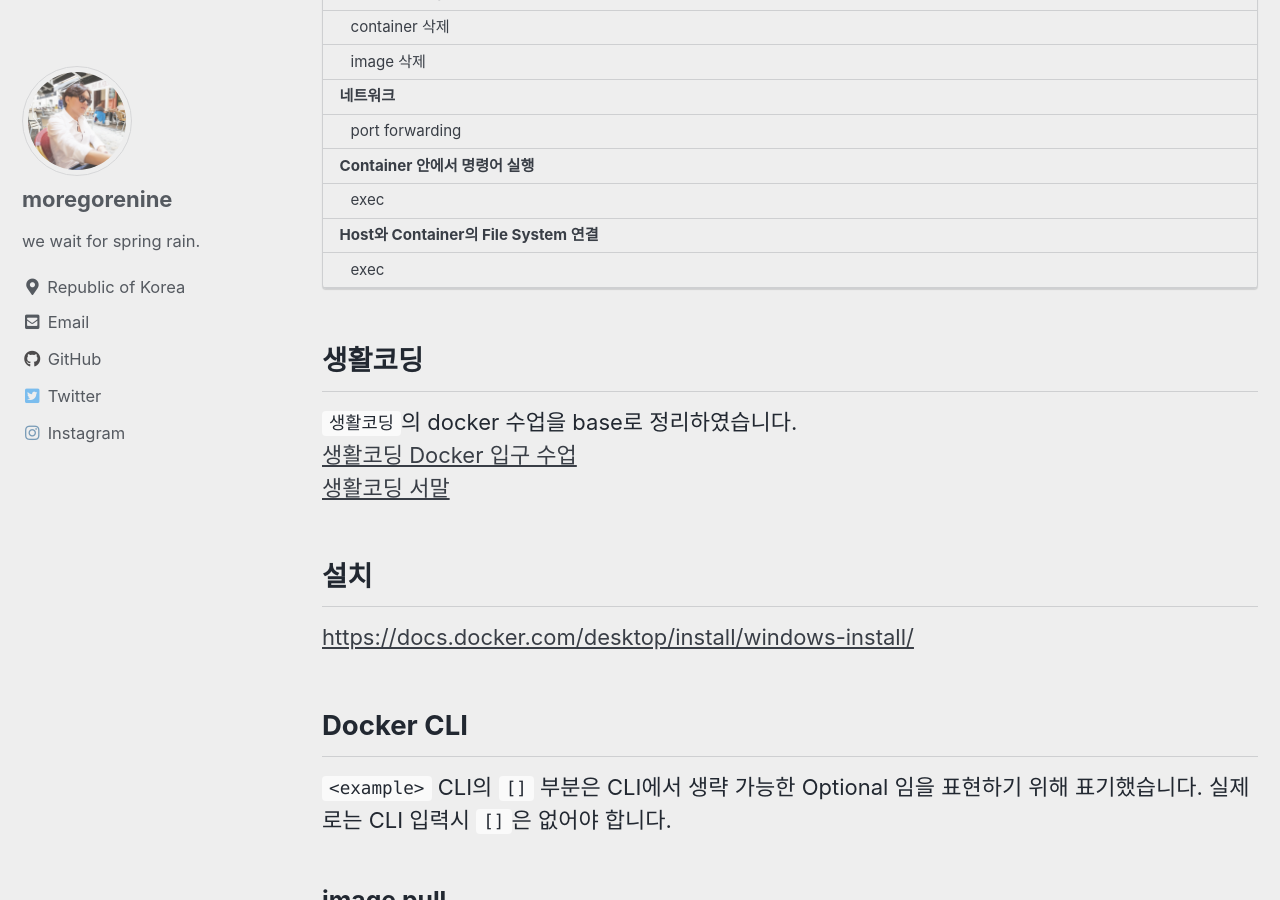
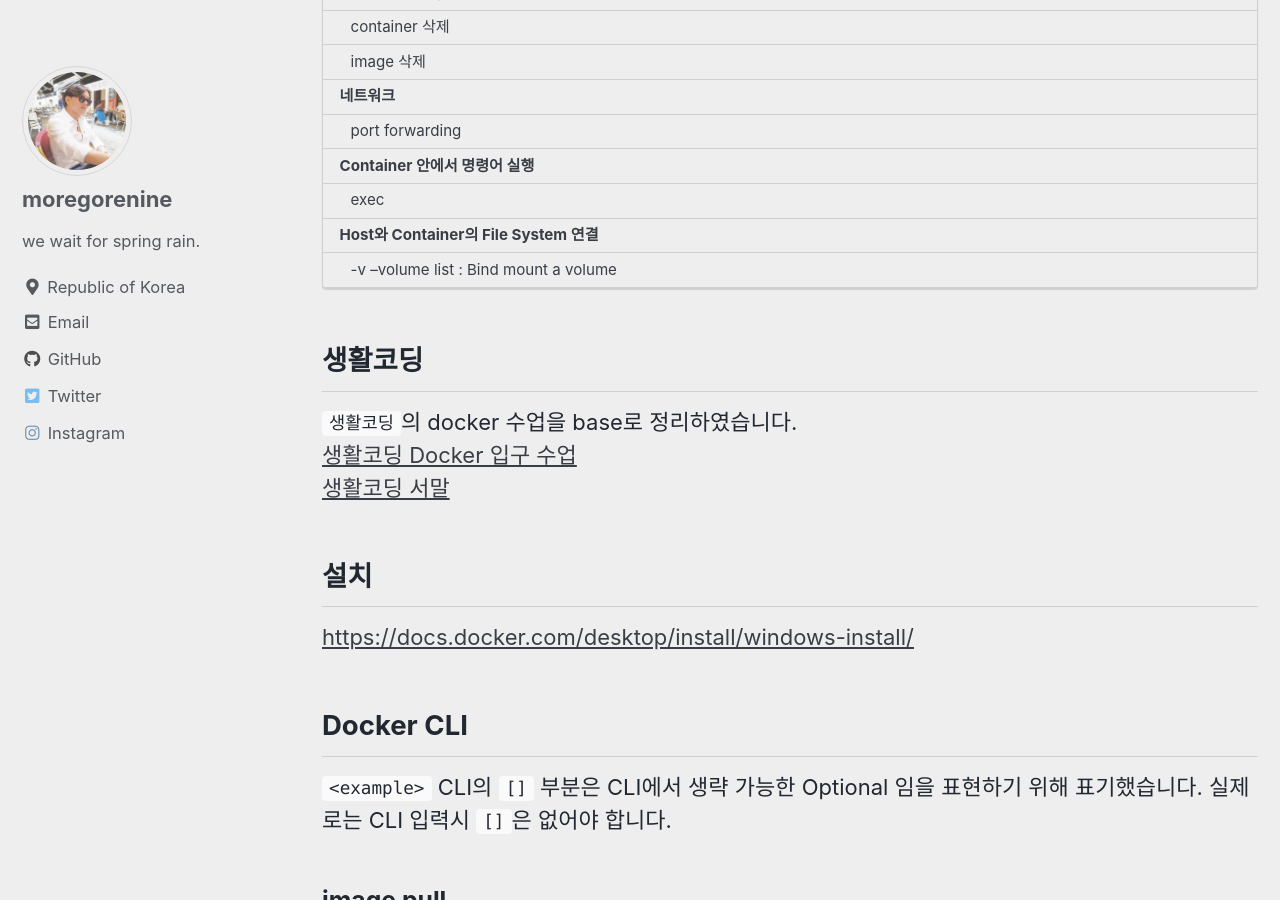
Before and after one commit to moregorenine/moregorenine.github.io, a Jekyll site: the page built from _posts/docker/2023-5-4-docker.md, in a window 1280 px wide and 900 px high, scrolled down 545 px. Built offline with Jekyll 4.4.1, drawn with Linux system fonts in a browser that asks for light colours; cached includes are drawn as plain includes; comment, search, counter and statistics services are not loaded; some of the changed text lies outside the part shown.

Commit message:
Update 2023-5-4-docker.md

````diff
--- a/_posts/docker/2023-5-4-docker.md
+++ b/_posts/docker/2023-5-4-docker.md
@@ -116,7 +116,7 @@ docker exec [-it] ws1 /bin/bash
 ```
 
 ## Host와 Container의 File System 연결
-### exec
+### `-v` --volume list : Bind mount a volume
 ```sh
 <example>
 docker run [--name ws1 -p 8080:80 -v ~/Desktop/htdocs:/usr/local/apache2/htdocs] httpd
````
